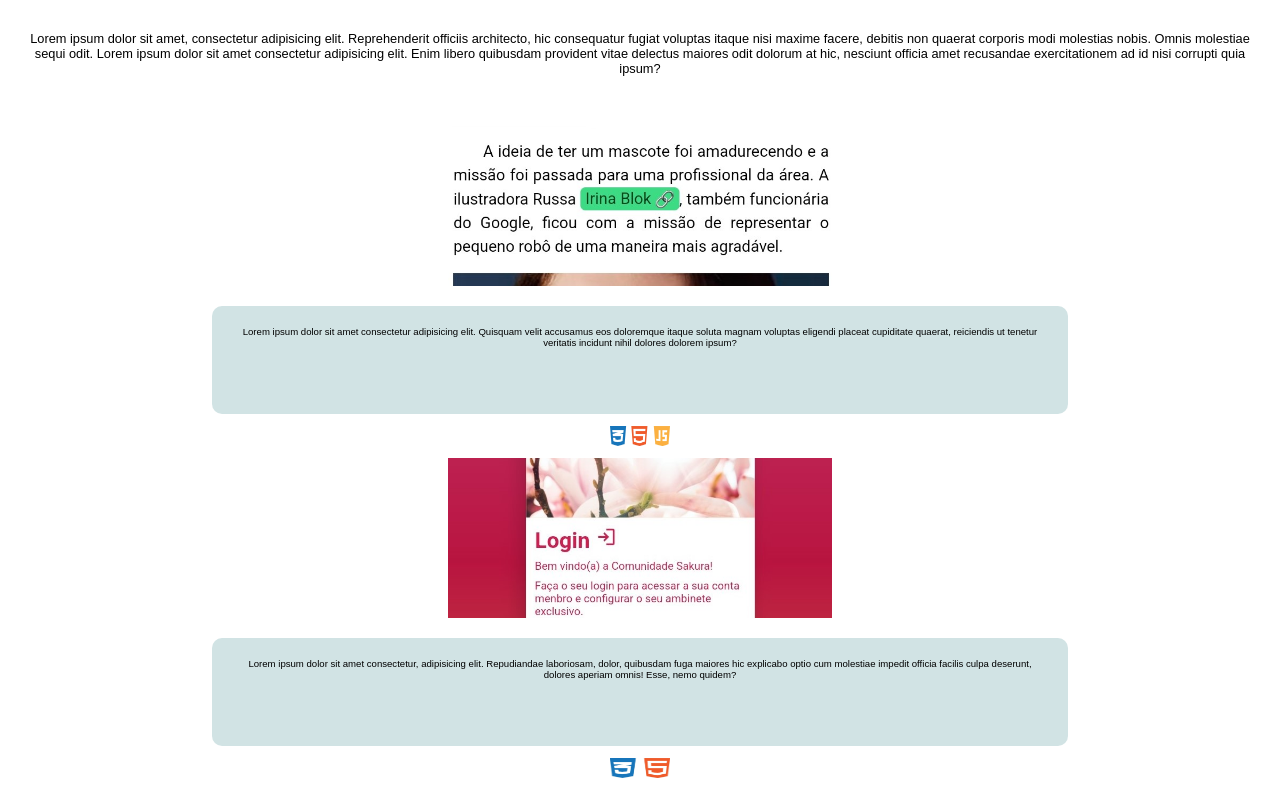
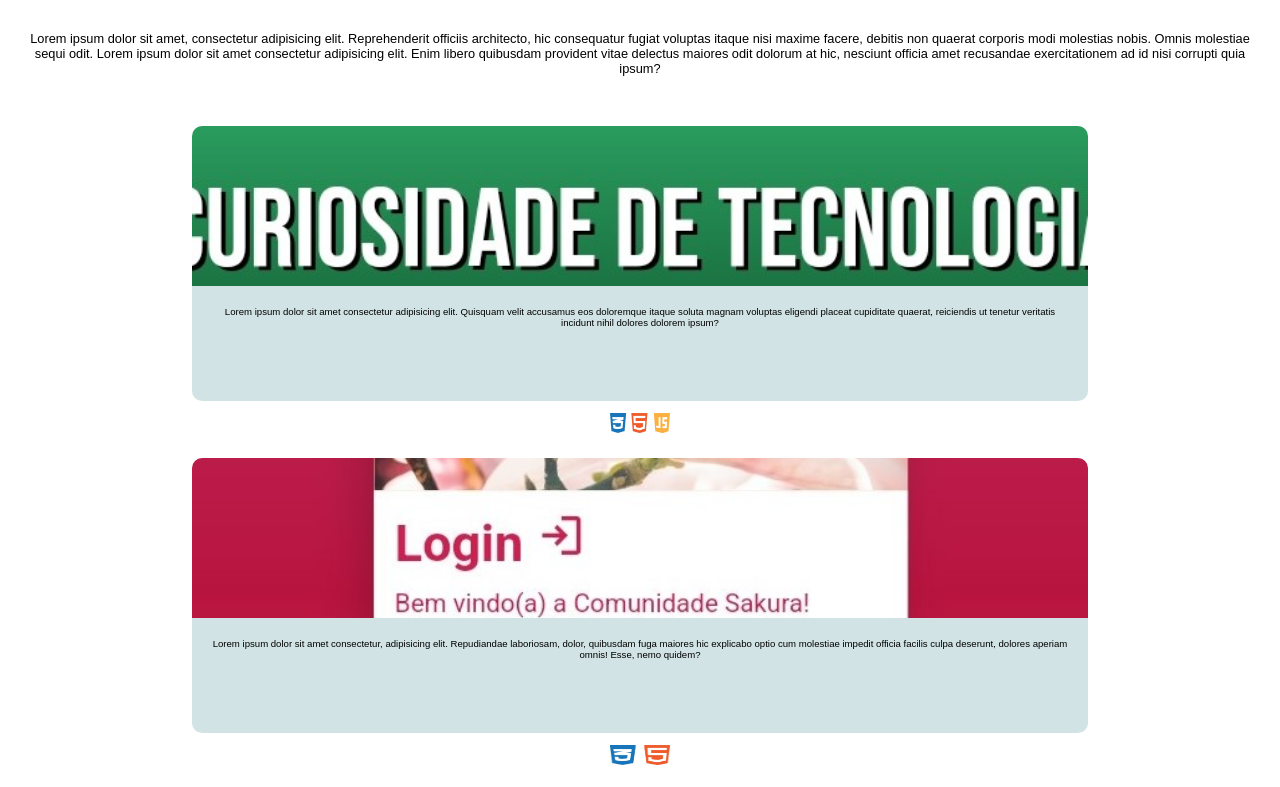
Before and after one commit to isrraelantonio/projerto-portifolio, a plain HTML site: page index.html in a window 1280 px wide. Shown: the part 1240-2027 px from the top of the page. Drawn offline with nearby package versions, Linux system fonts and the light colour scheme.

Commit message:
atualização dos projetos

```diff
--- a/style.css
+++ b/style.css
@@ -182,13 +182,14 @@ a:hover > img{
     text-align: center;
     font-size: 0.7em;
     font-family: var(--font2);
-    font-weight: lighter;
+    font-weight: bolder;
 
 
 }
 
 #projetos{
     height: 1000px;
+
 }
 section#projetos > article{
     height: 32%;
@@ -198,14 +199,22 @@ section#projetos > article{
     margin: 12px  auto 0px auto;
     display: block;
     height: 50%;
-    width: 30%;
+    width: 70%;
+    border-radius: 10px 10px 0px 0px;
+    background-color: #0756B2;
+
 }
 
 #imagem4{
     background-image: url(imagens/projeto_android.jpg);
     background-size: cover;
     background-repeat: no-repeat;
-    background-position: center;
+    background-position: top center;
+}
+#imagem4:hover{
+
+    background-color: #0757b248;
+
 
 }
 #imagem5{
@@ -217,6 +226,7 @@ section#projetos > article{
 
 }
 #imagem6{
+
     background-image: url(imagens/porjeto_cordel.jpg);
     background-size: cover;
     background-repeat: no-repeat;
@@ -224,10 +234,11 @@ section#projetos > article{
 }
 
 .texto{
-    height: 50%;
+    height: 40%;
     width: 70%;
-    padding: 20px;
+    padding: 0px;
     margin: 0px  auto 20px auto;
+
 }
 
 #infor-projeto{
@@ -237,7 +248,7 @@ section#projetos > article{
     font-size: 0.6em;
     text-align: center;
     padding: 20px;
-    border-radius: 10px;
+    border-radius: 0px 0px 10px 10px;
 }
 
 #linguagem{
```
Also changed, not shown: index.html (+2 -1 lines).
